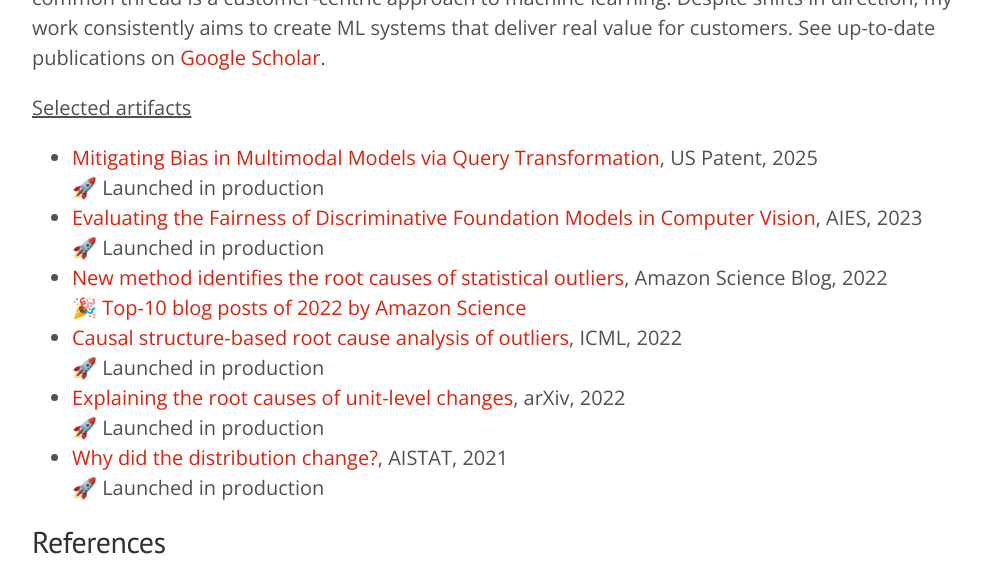
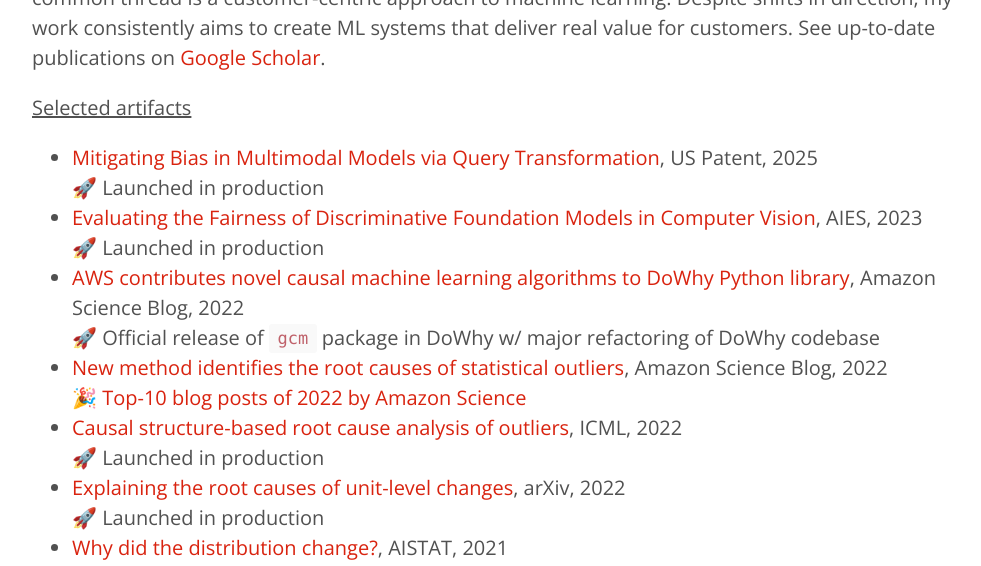
Before and after one commit to kailashbuki/kailashbuki.github.io, a Jekyll site: the page built from index.md, in a window 1280 px wide and 900 px high, scrolled down 1758 px, cut to the strip 0-566 px from the top of the window. Shown: the whole strip, without its empty margins (128-1109 px from the left). Built offline with Jekyll 4.4.1, drawn with Linux system fonts in a browser that asks for light colours.

Commit message:
add one more entry in artifact

```diff
--- a/index.md
+++ b/index.md
@@ -29,6 +29,8 @@
 🚀 Launched in production
 - [Evaluating the Fairness of Discriminative Foundation Models in Computer Vision](https://arxiv.org/pdf/2310.11867), AIES, 2023<br/>
 🚀 Launched in production
+- [AWS contributes novel causal machine learning algorithms to DoWhy Python library](https://www.amazon.science/blog/aws-contributes-novel-causal-machine-learning-algorithms-to-dowhy), Amazon Science Blog, 2022<br/>
+🚀 Official release of `gcm` package in DoWhy w/ major refactoring of DoWhy codebase
 - [New method identifies the root causes of statistical outliers](https://www.amazon.science/blog/new-method-identifies-the-root-causes-of-statistical-outliers), Amazon Science Blog, 2022<br/>
 🎉 [Top-10 blog posts of 2022 by Amazon Science](https://www.amazon.science/blog/top-10-blog-posts-of-2022)
 - [Causal structure-based root cause analysis of outliers](https://proceedings.mlr.press/v162/budhathoki22a/budhathoki22a.pdf), ICML, 2022<br/>
```
